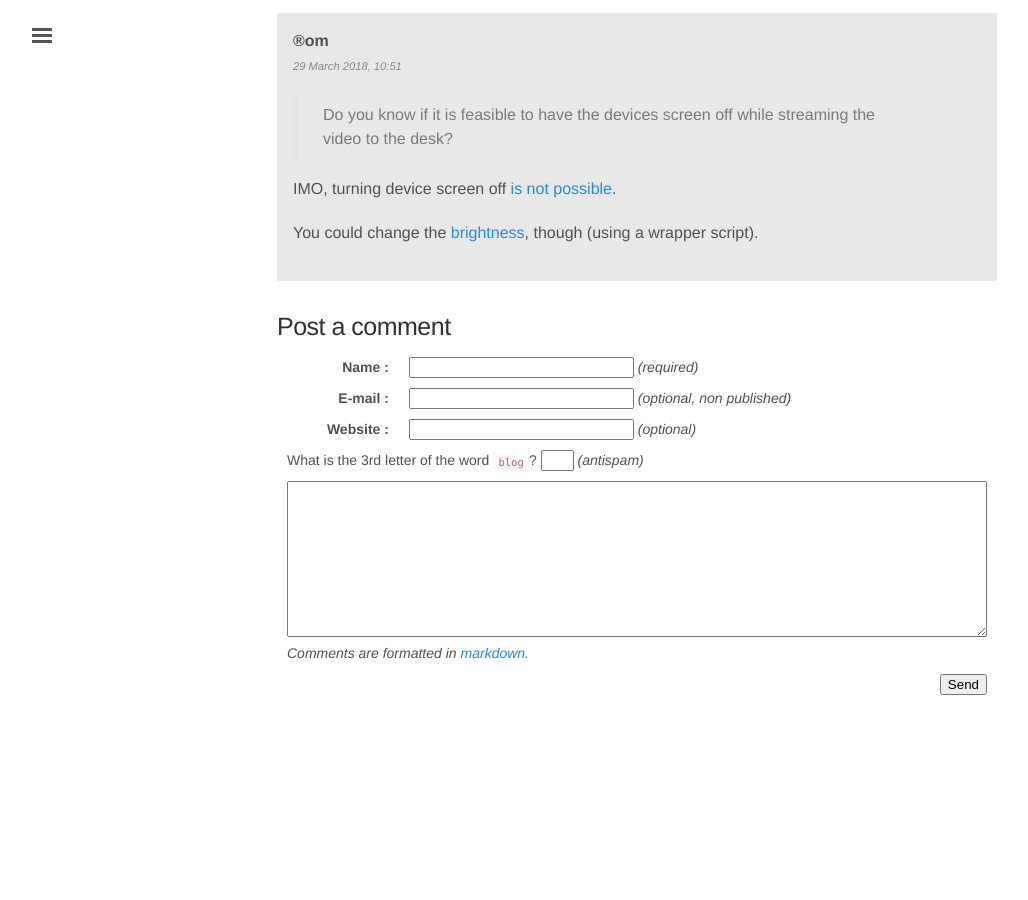
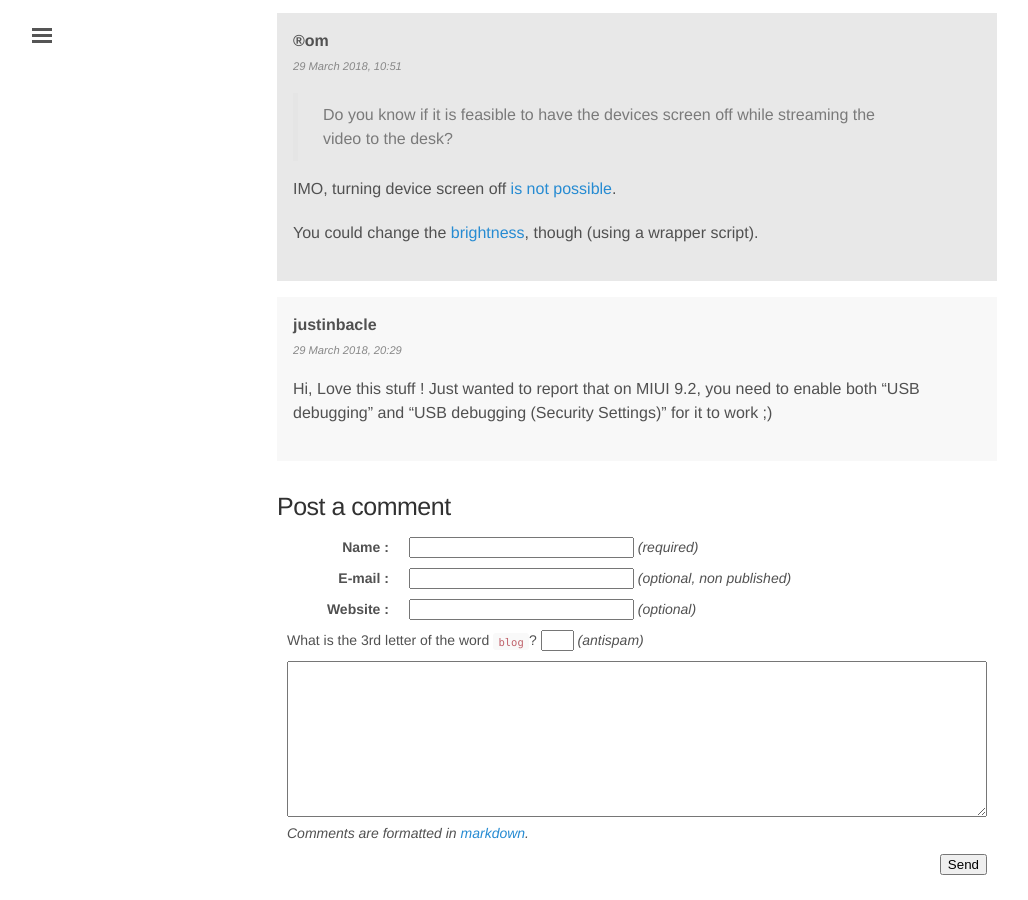
Before and after one commit to rom1v/blog.rom1v.com, a Jekyll site: the page built from _posts/2018-03-08-introducing-scrcpy.md, in a window 1280 px wide and 900 px high, scrolled down 17149 px. Shown: the whole window, without its empty margins (3-1031 px from the left). Built offline with Jekyll 4.4.1, drawn with Linux system fonts in a browser that asks for light colours; before the commit the page ends 17869 px from its top, so only the background shows below that.

Commit message:
Publish comment 35 for scrcpy

```diff
--- a/_data/comments-2018-03-introducing-scrcpy.yaml
+++ b/_data/comments-2018-03-introducing-scrcpy.yaml
@@ -318,3 +318,11 @@
 
     [reddit-screen-off]: https://www.reddit.com/r/Android/comments/834zmr/introducing_scrcpy_an_app_to_display_and_control/dvffev4/
     [brightness]: https://github.com/Genymobile/scrcpy/issues/101
+- id: 35
+  author: justinbacle
+  date: 2018-03-29 20:29:51+02:00
+  contents: |
+    Hi,
+    Love this stuff !
+    Just wanted to report that on MIUI 9.2, you need to enable both "USB
+    debugging" and "USB debugging (Security Settings)" for it to work ;)
```
